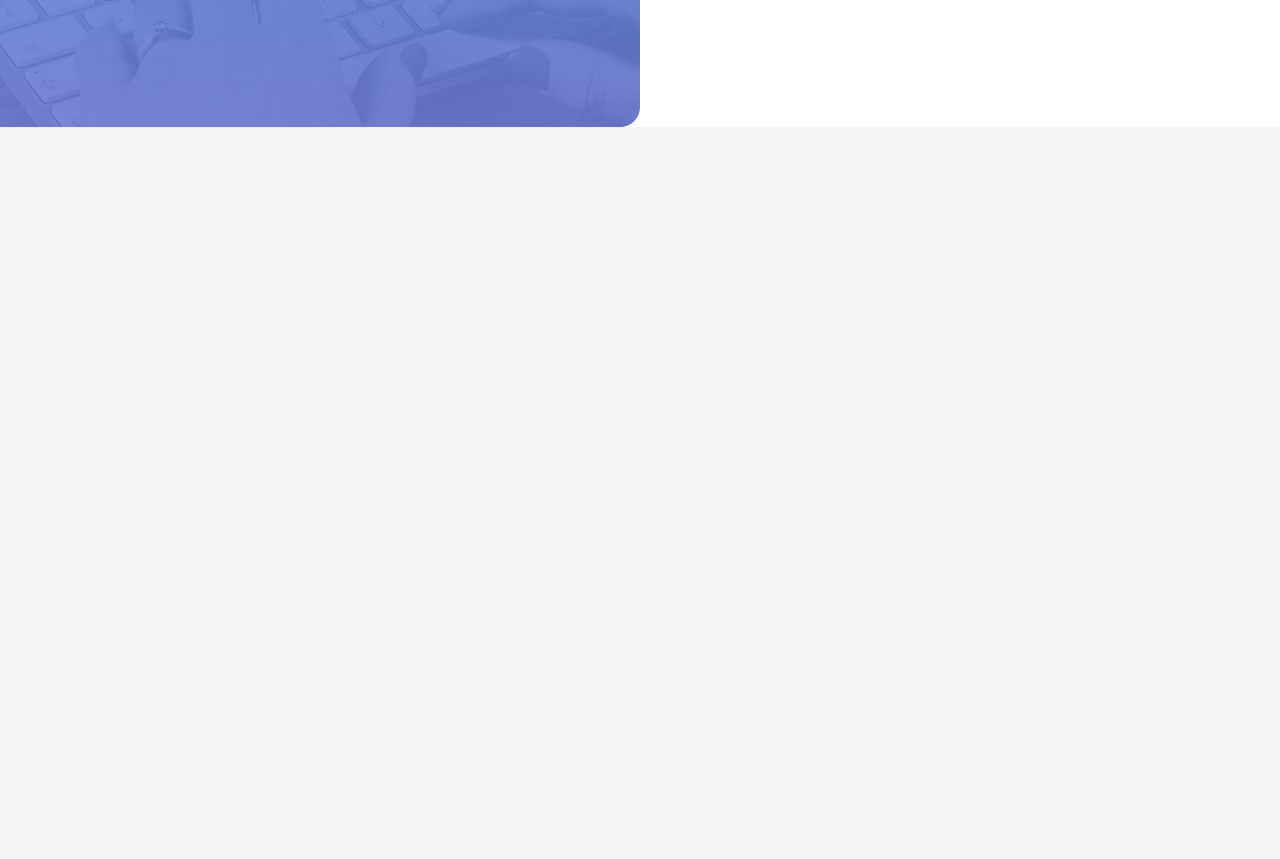
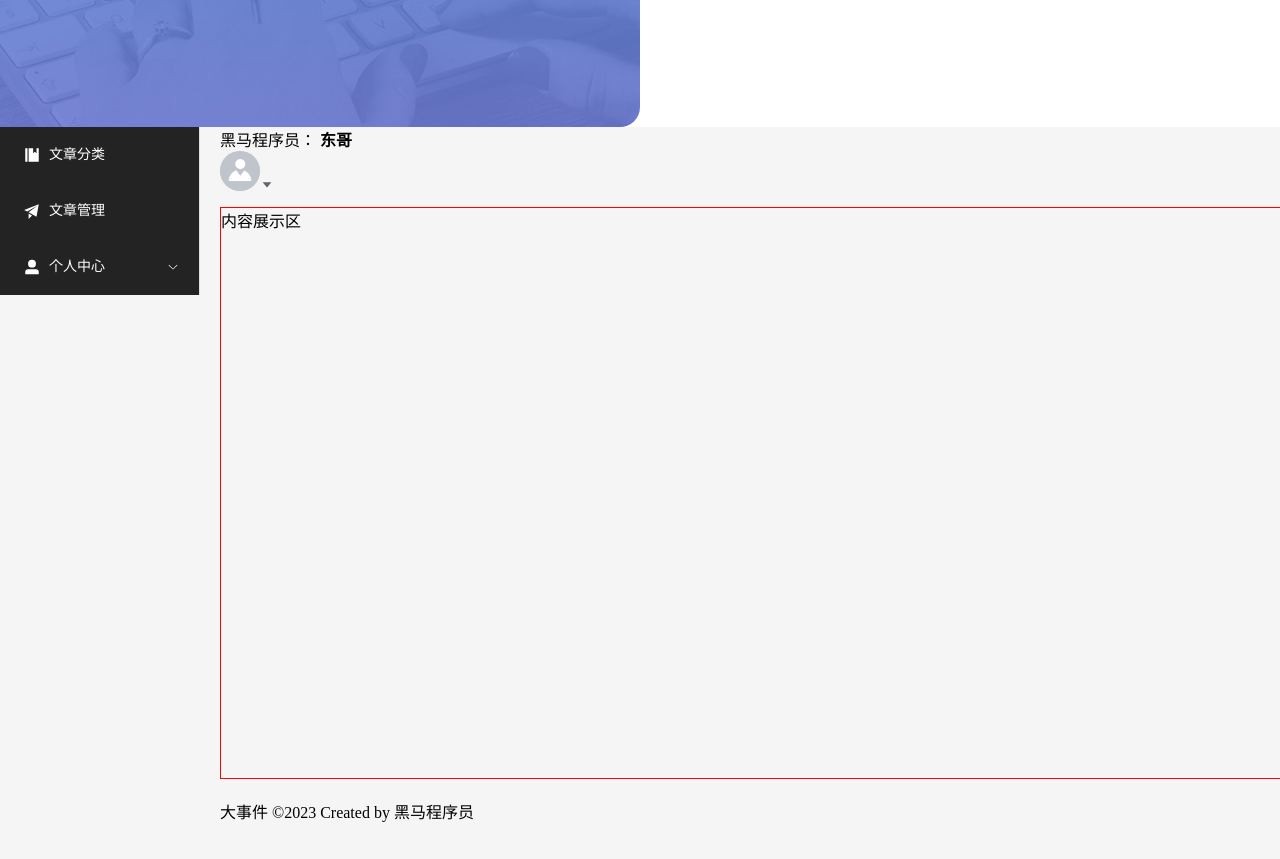
Before and after one commit to Jessica250706/hm-big-event, a Vue app in the folder big-event-front-end/: page / in a window 1280 px wide. Shown: the part 673-1532 px from the top of the page. Before the commit the page ends 800 px from the top, so only its background shows below. Built offline with nearby package versions, Linux system fonts and the light colour scheme; the HTML template or start-up script is replaced by a standard one.

Commit message:
feat: 64.主页面搭建

```diff
--- a/big-event-front-end/src/App.vue
+++ b/big-event-front-end/src/App.vue
@@ -1,9 +1,11 @@
 <template>
   <Login />
+  <Layout />
 </template>
 
 <script setup>
 import Login from './views/Login.vue'
+import Layout from './layout/index.vue'
 </script>
 
 <style>
--- /dev/null
+++ b/big-event-front-end/src/layout/index.vue
@@ -0,0 +1,143 @@
+<template>
+  <el-container class="layout-container">
+    <!-- 左侧菜单 -->
+    <el-aside width="200px">
+      <div class="el-aside__logo"></div>
+      <el-menu active-text-color="#ffd04b" background-color="#232323" text-color="#fff" router>
+        <el-menu-item>
+          <el-icon>
+            <Management />
+          </el-icon>
+          <span>文章分类</span>
+        </el-menu-item>
+        <el-menu-item>
+          <el-icon>
+            <Promotion />
+          </el-icon>
+          <span>文章管理</span>
+        </el-menu-item>
+        <el-sub-menu>
+          <template #title>
+            <el-icon>
+              <UserFilled />
+            </el-icon>
+            <span>个人中心</span>
+          </template>
+          <el-menu-item>
+            <el-icon>
+              <User />
+            </el-icon>
+            <span>基本资料</span>
+          </el-menu-item>
+          <el-menu-item>
+            <el-icon>
+              <Crop />
+            </el-icon>
+            <span>更换头像</span>
+          </el-menu-item>
+          <el-menu-item>
+            <el-icon>
+              <EditPen />
+            </el-icon>
+            <span>重置密码</span>
+          </el-menu-item>
+        </el-sub-menu>
+      </el-menu>
+    </el-aside>
+    <!-- 右侧主区域 -->
+    <el-container>
+      <!-- 头部区域 -->
+      <el-header>
+        <div>
+          黑马程序员：
+          <strong>东哥</strong>
+        </div>
+        <el-dropdown placement="bottom-end">
+          <span class="el-dropdown__box">
+            <el-avatar :src="avatar" />
+            <el-icon>
+              <CaretBottom />
+            </el-icon>
+          </span>
+          <template #dropdown>
+            <el-dropdown-menu>
+              <el-dropdown-item command="profile" :icon="User">基本资料</el-dropdown-item>
+              <el-dropdown-item command="avatar" :icon="Crop">更换头像</el-dropdown-item>
+              <el-dropdown-item command="password" :icon="EditPen">重置密码</el-dropdown-item>
+              <el-dropdown-item command="logout" :icon="SwitchButton">退出登录</el-dropdown-item>
+            </el-dropdown-menu>
+          </template>
+        </el-dropdown>
+      </el-header>
+      <!-- 中间区域 -->
+      <el-main>
+        <div style="width: 1290px; height: 570px; border: 1px solid red">内容展示区</div>
+      </el-main>
+      <!-- 底部区域 -->
+      <el-footer>大事件 ©2023 Created by 黑马程序员</el-footer>
+    </el-container>
+  </el-container>
+</template>
+
+<script lang="ts" setup>
+import {
+  Management,
+  Promotion,
+  UserFilled,
+  User,
+  Crop,
+  EditPen,
+  SwitchButton,
+  CaretBottom,
+} from '@element-plus/icons-vue'
+import avatar from '@/assets/default.png'
+</script>
+
+<style lang="scss" scoped>
+.layout {
+  height: 100%;
+
+  .el-aside {
+    background-color: #232323;
+
+    &__logo {
+      height: 120px;
+      background: url('@/assets/logo.png') no-repeat center / 120px auto;
+    }
+
+    .el-menu {
+      border-right: none;
+    }
+  }
+
+  .el-header {
+    background-color: #fff;
+    display: flex;
+    align-items: center;
+    justify-content: space-between;
+
+    .el-dropdown__box {
+      display: flex;
+      align-items: center;
+
+      .el-icon {
+        color: #999;
+        margin-left: 10px;
+      }
+
+      &:active,
+      &:focus {
+        outline: none;
+      }
+    }
+  }
+
+  .el-footer {
+    display: flex;
+    align-items: center;
+    justify-content: center;
+    font-size: 14px;
+    color: #666;
+  }
+}
+</style>
```
Also changed, not shown: 1 other file (tests, documents, lock files or other folders).
